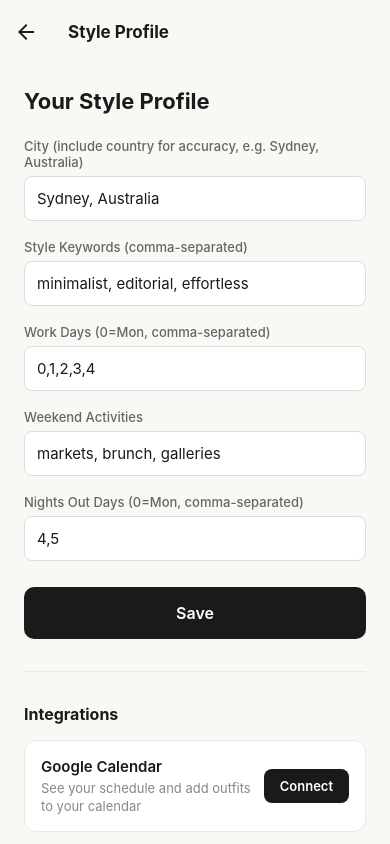
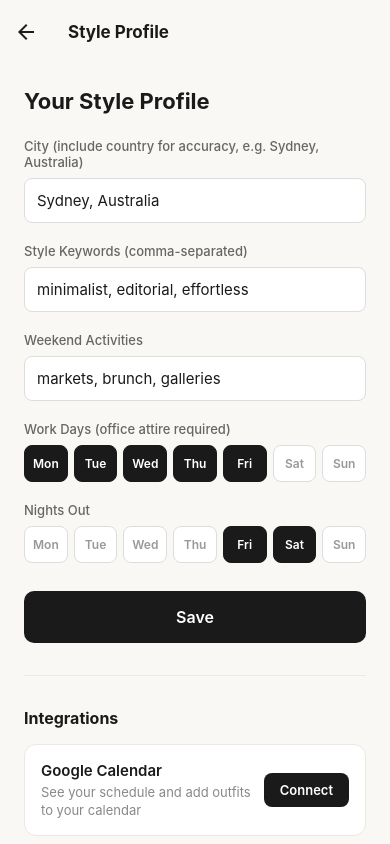
Before and after one commit to abbeywhitemarketing-cmd/fashionbot-mobile, a React Native app: screen /Settings in a window 390 px wide. Built offline with nearby package versions, Linux system fonts and the light colour scheme.

Commit message:
Replace work/nights-out day inputs with tap-to-select day pickers

```diff
--- a/screens/SettingsScreen.js
+++ b/screens/SettingsScreen.js
@@ -18,6 +18,37 @@ import {
   storeTokens,
 } from "../lib/calendar";
 
+const DAYS = ["Mon", "Tue", "Wed", "Thu", "Fri", "Sat", "Sun"];
+
+function DayPicker({ value, onChange }) {
+  const selected = value
+    ? value.split(",").map((s) => parseInt(s.trim())).filter((n) => !isNaN(n))
+    : [];
+
+  function toggle(index) {
+    const next = selected.includes(index)
+      ? selected.filter((d) => d !== index)
+      : [...selected, index].sort((a, b) => a - b);
+    onChange(next.join(","));
+  }
+
+  return (
+    <View style={styles.dayRow}>
+      {DAYS.map((day, index) => (
+        <TouchableOpacity
+          key={index}
+          style={[styles.dayChip, selected.includes(index) && styles.dayChipSelected]}
+          onPress={() => toggle(index)}
+        >
+          <Text style={[styles.dayChipText, selected.includes(index) && styles.dayChipTextSelected]}>
+            {day}
+          </Text>
+        </TouchableOpacity>
+      ))}
+    </View>
+  );
+}
+
 const DEFAULTS = {
   city: "Sydney, Australia",
   style_keywords: "minimalist, editorial, effortless",
@@ -26,12 +57,10 @@ const DEFAULTS = {
   nights_out_days: "4,5",
 };
 
-const FIELDS = [
+const TEXT_FIELDS = [
   { label: "City (include country for accuracy, e.g. Sydney, Australia)", key: "city" },
   { label: "Style Keywords (comma-separated)", key: "style_keywords" },
-  { label: "Work Days (0=Mon, comma-separated)", key: "work_days" },
   { label: "Weekend Activities", key: "weekend_activities" },
-  { label: "Nights Out Days (0=Mon, comma-separated)", key: "nights_out_days" },
 ];
 
 export default function SettingsScreen() {
@@ -61,11 +90,7 @@ export default function SettingsScreen() {
     setConnecting(true);
     try {
       const sessionId = Math.random().toString(36).substring(2, 15);
-
-      // Open the backend OAuth flow in browser
       await WebBrowser.openBrowserAsync(getAuthStartUrl(sessionId));
-
-      // Browser closed — poll backend for tokens
       const tokens = await pollForTokens(sessionId);
       if (tokens) {
         await storeTokens({
@@ -102,7 +127,7 @@ export default function SettingsScreen() {
     <ScrollView style={styles.container} contentContainerStyle={styles.content}>
       <Text style={styles.heading}>Your Style Profile</Text>
 
-      {FIELDS.map(({ label, key }) => (
+      {TEXT_FIELDS.map(({ label, key }) => (
         <View key={key} style={styles.field}>
           <Text style={styles.label}>{label}</Text>
           <TextInput
@@ -113,6 +138,16 @@ export default function SettingsScreen() {
           />
         </View>
       ))}
+
+      <View style={styles.field}>
+        <Text style={styles.label}>Work Days (office attire required)</Text>
+        <DayPicker value={form.work_days} onChange={(v) => update("work_days", v)} />
+      </View>
+
+      <View style={styles.field}>
+        <Text style={styles.label}>Nights Out</Text>
+        <DayPicker value={form.nights_out_days} onChange={(v) => update("nights_out_days", v)} />
+      </View>
 
       <TouchableOpacity style={styles.button} onPress={save}>
         <Text style={styles.buttonText}>{saved ? "Saved ✓" : "Save"}</Text>
@@ -153,8 +188,8 @@ const styles = StyleSheet.create({
   container: { flex: 1, backgroundColor: "#FAF8F5" },
   content: { padding: 24, paddingBottom: 60 },
   heading: { fontSize: 22, fontWeight: "700", marginBottom: 24, color: "#1a1a1a" },
-  field: { marginBottom: 18 },
-  label: { fontSize: 13, color: "#666", marginBottom: 6, fontWeight: "500" },
+  field: { marginBottom: 20 },
+  label: { fontSize: 13, color: "#666", marginBottom: 8, fontWeight: "500" },
   input: {
     borderWidth: 1,
     borderColor: "#ddd",
@@ -164,6 +199,22 @@ const styles = StyleSheet.create({
     backgroundColor: "#fff",
     color: "#1a1a1a",
   },
+
+  // Day picker
+  dayRow: { flexDirection: "row", gap: 6 },
+  dayChip: {
+    flex: 1,
+    paddingVertical: 10,
+    borderRadius: 8,
+    borderWidth: 1,
+    borderColor: "#ddd",
+    backgroundColor: "#fff",
+    alignItems: "center",
+  },
+  dayChipSelected: { backgroundColor: "#1a1a1a", borderColor: "#1a1a1a" },
+  dayChipText: { fontSize: 12, fontWeight: "600", color: "#999" },
+  dayChipTextSelected: { color: "#fff" },
+
   button: {
     backgroundColor: "#1a1a1a",
     padding: 16,
```
